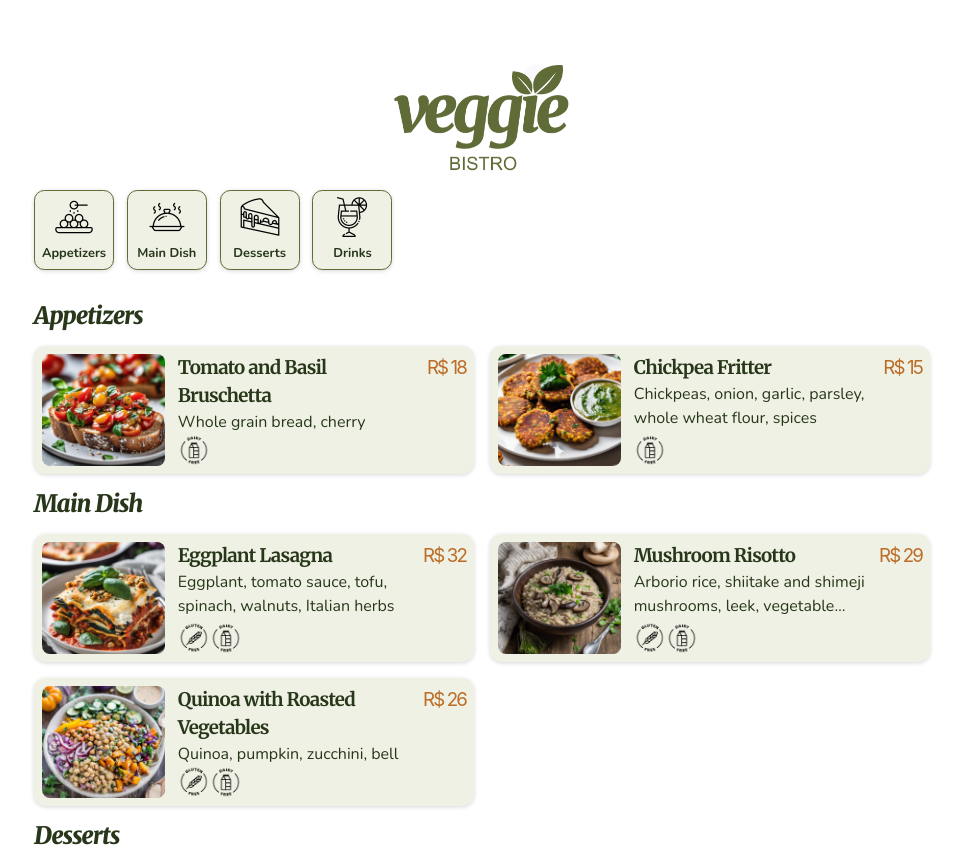
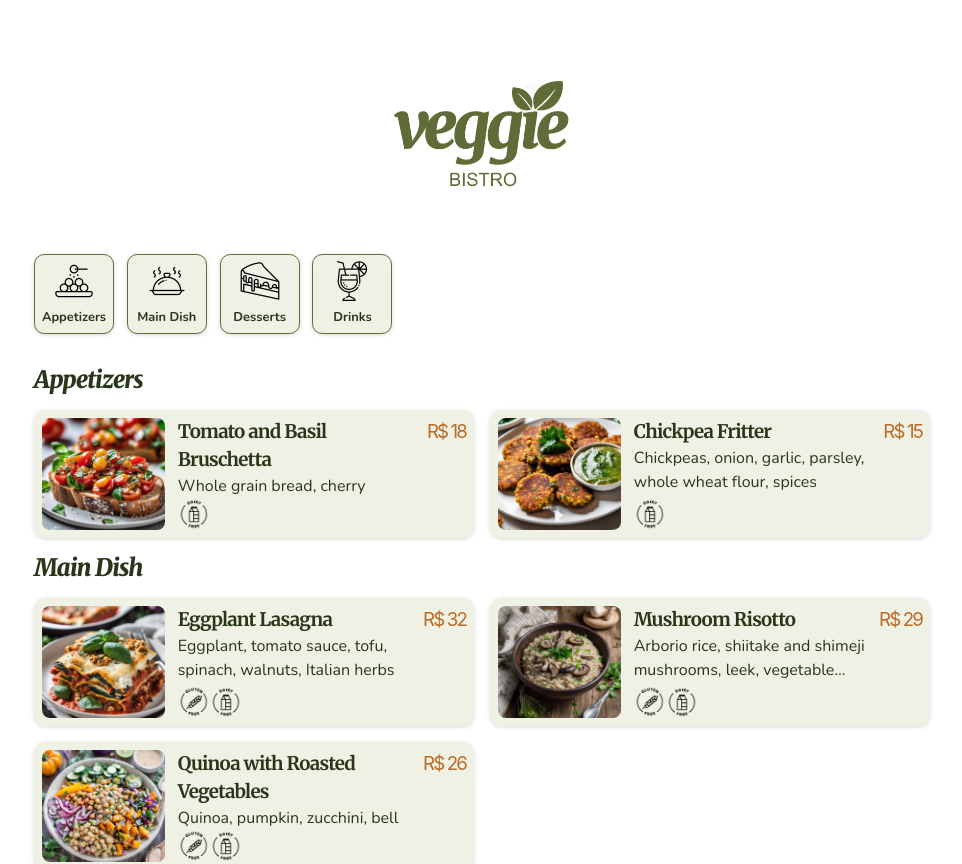
Before and after one commit to joelsantosjunior/restaurant-menu, a React (Vite) app: page / in a window 1280 px wide. Shown: the top 864 px of the page, without its empty margins (158-1120 px from the left). Built offline with nearby package versions, Linux system fonts and the light colour scheme.

Commit message:
fix: spacing

```diff
--- a/src/components/layout/Header.tsx
+++ b/src/components/layout/Header.tsx
@@ -10,6 +10,7 @@ const LogoImg = styled.img`
 const MyHeader = styled.header`
   display: flex;
   justify-content: center;
+  margin: 3em 0;
 `
 
 const Header = () => {
--- a/src/components/menu/Categories.tsx
+++ b/src/components/menu/Categories.tsx
@@ -87,7 +87,7 @@ const MenuCategories = () => {
   useEffect(() => {
     window.addEventListener('scroll', () => {
       if (ref.current) {
-        if (window.scrollY > 160) {
+        if (window.scrollY > 210) {
           ref.current.classList.add('fixed')
           ref.current.parentElement?.style?.setProperty(
             'height',
@@ -95,7 +95,6 @@ const MenuCategories = () => {
           )
         } else {
           ref.current.classList.remove('fixed')
-          ref.current.parentElement?.style?.setProperty('height', `auto`)
         }
       }
     })
--- a/src/index.css
+++ b/src/index.css
@@ -44,7 +44,6 @@ body {
   color: var(--color-text);
   max-width: 58em;
   margin: 0 auto;
-  padding-top: 2em;
 }
 
 /* Typography */
```
